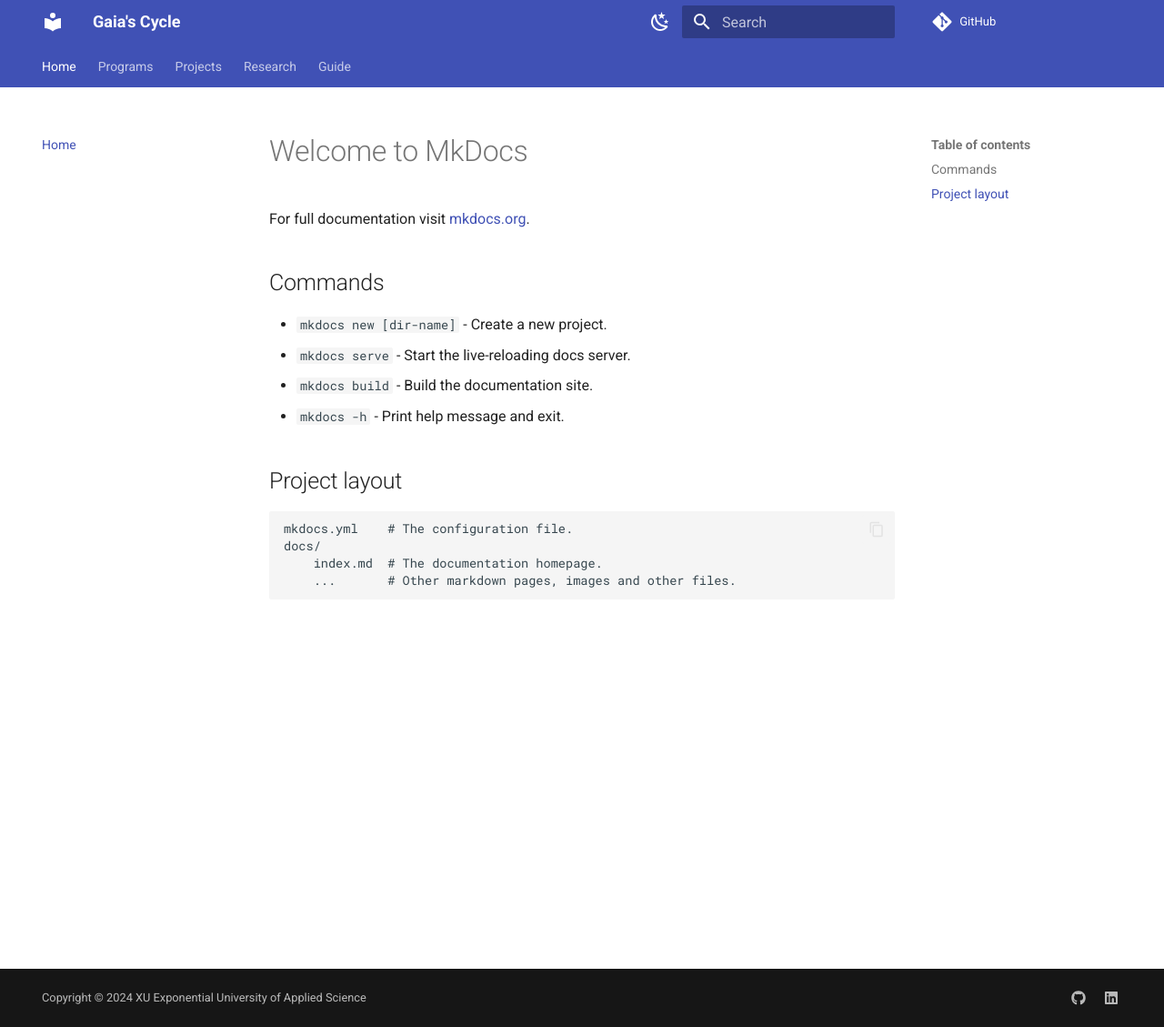
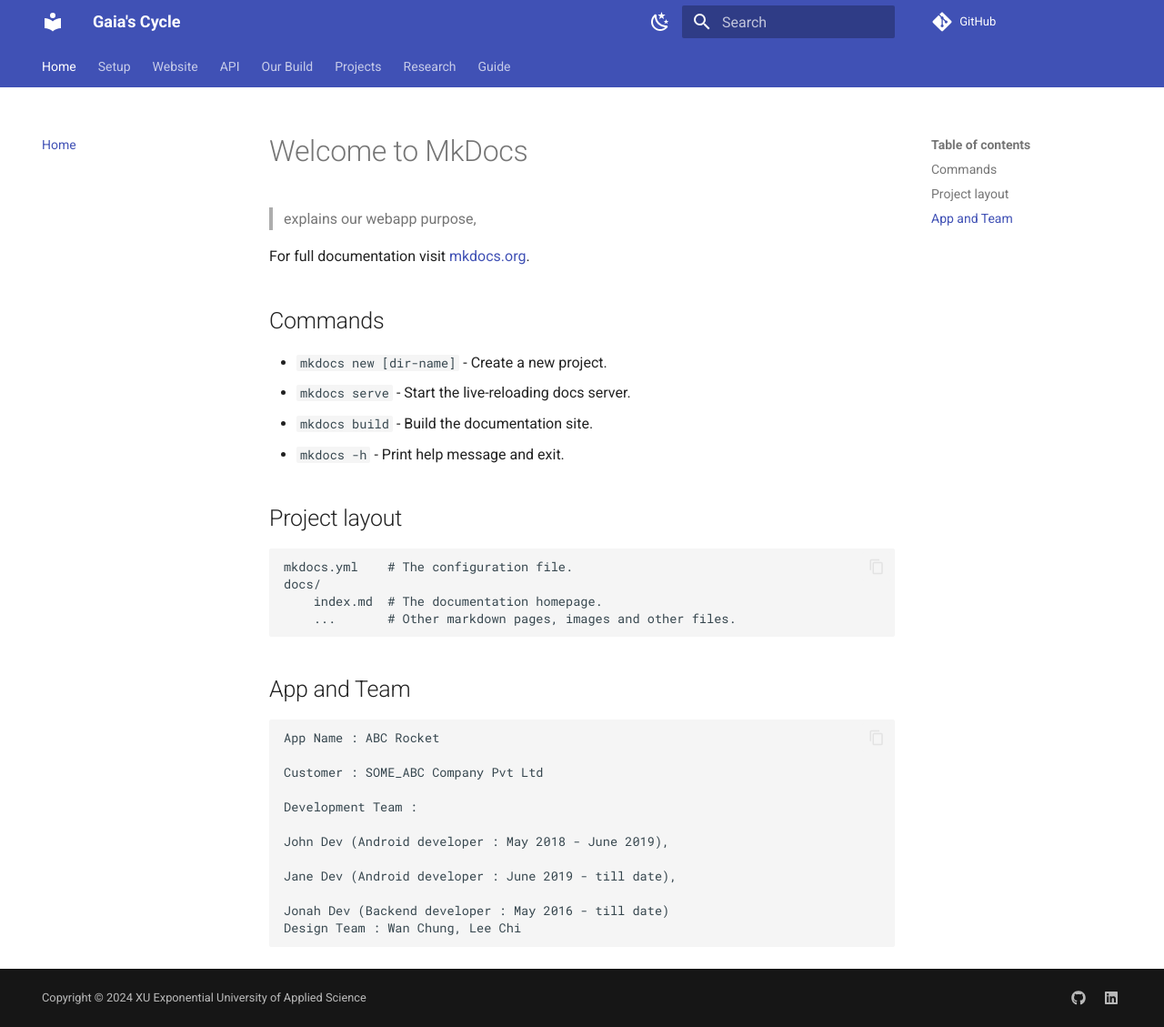
Before and after one commit to YouunFruit/GaiasCycle, an MkDocs documentation site: the page built from docs/index.md, in a window 1280 px wide and 1129 px high. Shown: the whole window at 91% size. Built offline with MkDocs 1.6.1 and Material for MkDocs 9.7.7, drawn with Linux system fonts in a browser that asks for light colours; comment, search, counter and statistics services are not loaded.

Commit message:
Setup Structure for MkDocs

```diff
--- a/docs/index.md
+++ b/docs/index.md
@@ -1,4 +1,6 @@
 # Welcome to MkDocs
+
+>explains our webapp purpose,
 
 For full documentation visit [mkdocs.org](https://www.mkdocs.org).
 
@@ -15,3 +17,17 @@ For full documentation visit [mkdocs.org](https://www.mkdocs.org).
     docs/
         index.md  # The documentation homepage.
         ...       # Other markdown pages, images and other files.
+
+## App and Team
+    App Name : ABC Rocket
+
+    Customer : SOME_ABC Company Pvt Ltd
+
+    Development Team :
+
+    John Dev (Android developer : May 2018 - June 2019),
+
+    Jane Dev (Android developer : June 2019 - till date),
+
+    Jonah Dev (Backend developer : May 2016 - till date)
+    Design Team : Wan Chung, Lee Chi
--- a/mkdocs.yml
+++ b/mkdocs.yml
@@ -40,7 +40,10 @@ extra:
 copyright: Copyright &copy; 2024 XU Exponential University of Applied Science
 nav:
  - Home: index.md
- - Programs: pr.md
+ - Setup: setup.md
+ - Website: website.md
+ - API: api.md
+ - Our Build: build.md
  - Projects: pro.md
  - Research: re.md
  - Guide:
```
Also changed, not shown: docs/build.md (added, +12 -0 lines), docs/setup.md (added, +30 -0 lines), docs/website.md (added, +4 -0 lines).
